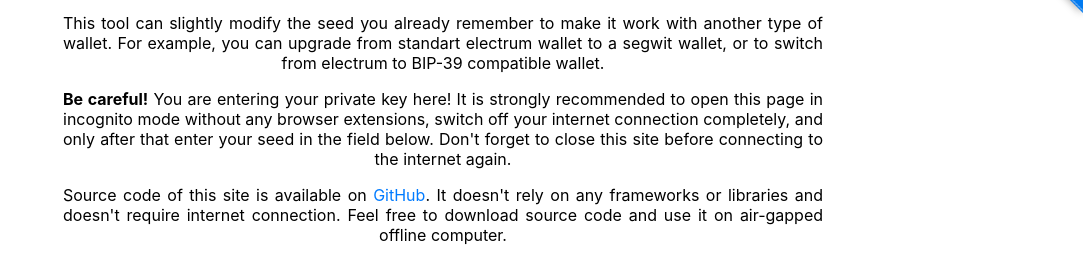
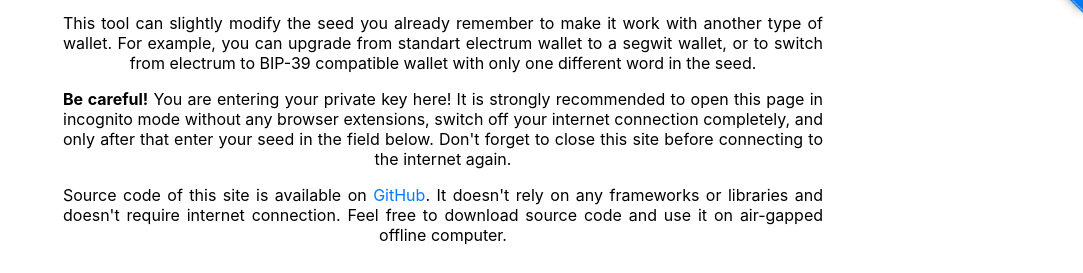
Before and after one commit to stepansnigirev/seed-modifier, a plain HTML site: page index.html in a window 1280 px wide. Shown: the part 121-394 px from the top of the page, without its empty margins (197-1280 px from the left). Drawn offline with Linux system fonts and the light colour scheme.

Commit message:
docs fix

```diff
--- a/index.html
+++ b/index.html
@@ -24,7 +24,7 @@
 		<h1>Electrum seed modifier</h1>
 
 		<p class="justify">
-			This tool can slightly modify the seed you already remember to make it work with another type of wallet. For example, you can upgrade from standart electrum wallet to a segwit wallet, or to switch from electrum to BIP-39 compatible wallet.
+			This tool can slightly modify the seed you already remember to make it work with another type of wallet. For example, you can upgrade from standart electrum wallet to a segwit wallet, or to switch from electrum to BIP-39 compatible wallet with only one different word in the seed.
 		</p>
 		<p class="justify">
 			<b>Be careful!</b> You are entering your private key here! It is strongly recommended to open this page in incognito mode without any browser extensions, switch off your internet connection completely, and only after that enter your seed in the field below. Don't forget to close this site before connecting to the internet again.
```
Also changed, not shown: 1 other file.
